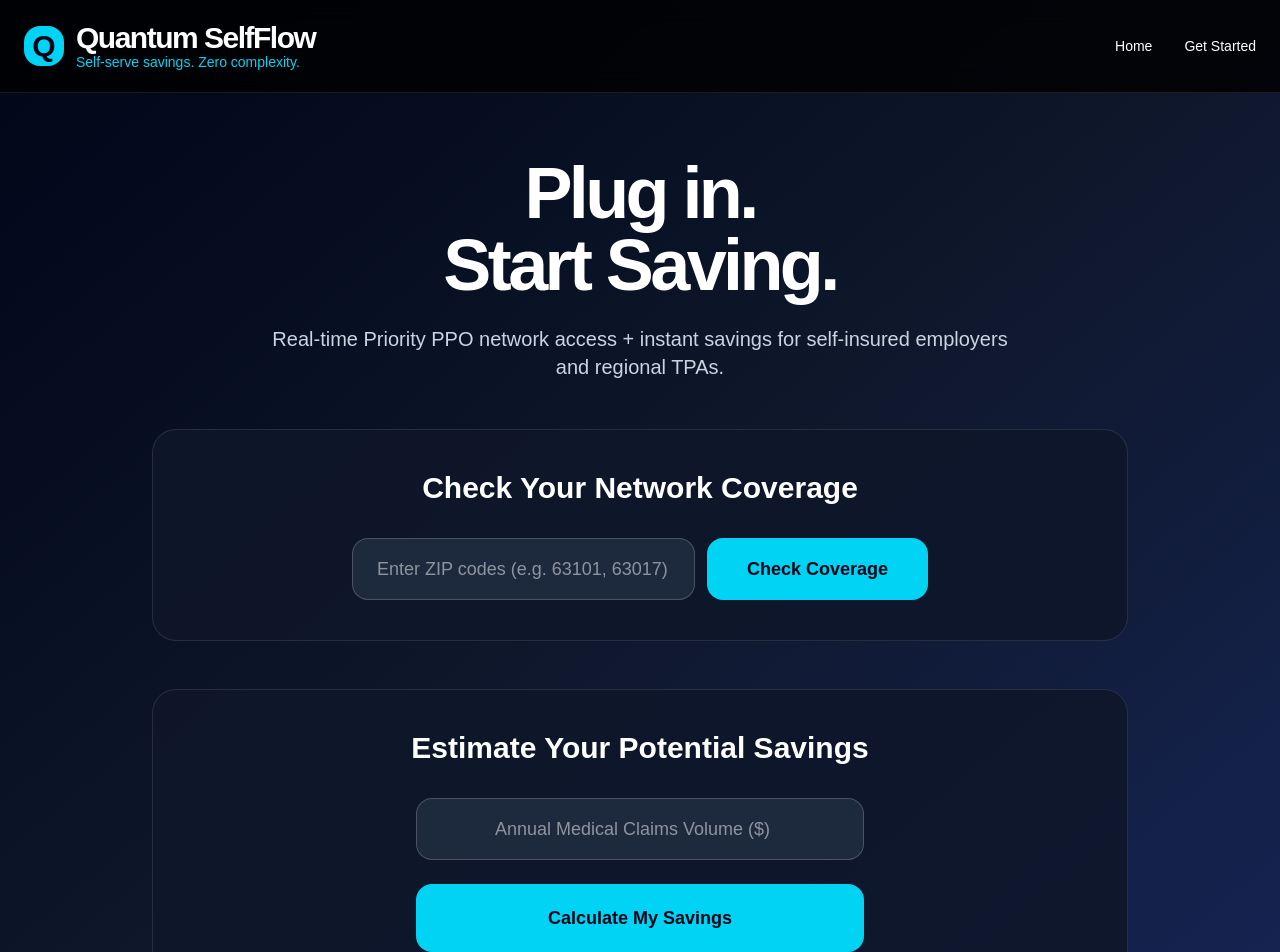
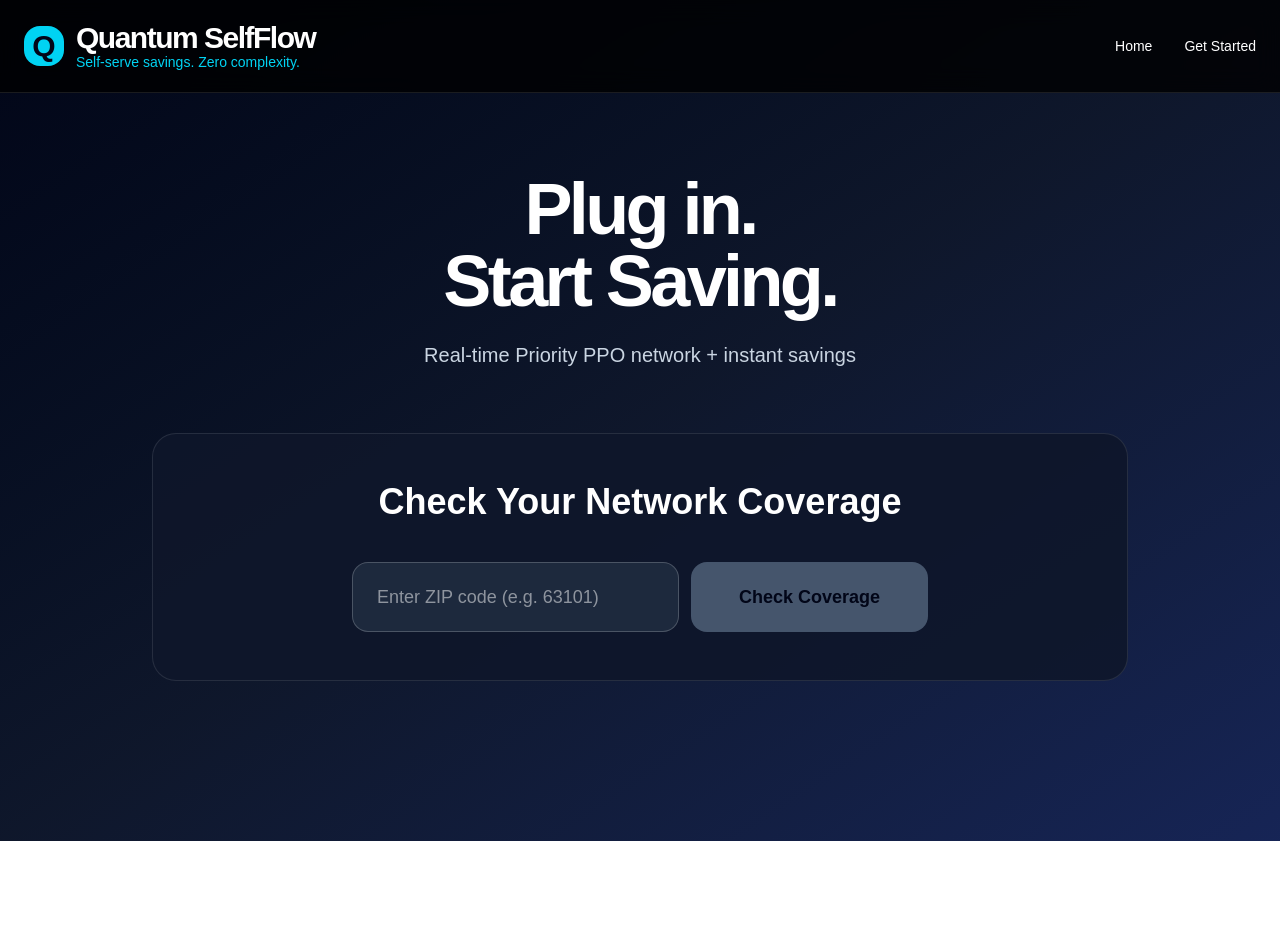
Before and after one commit to ryunstuart/quantum-selfflow, a Next.js app in the folder frontend/: page / in a window 1280 px wide. Shown: the top 952 px of the page. After the commit the page ends 841 px from the top, so only its background shows below. Built offline with nearby package versions, Linux system fonts and the light colour scheme.

Commit message:
Improved ZIP checker on homepage

```diff
--- a/frontend/app/page.tsx
+++ b/frontend/app/page.tsx
@@ -5,31 +5,16 @@ import { useState, useEffect } from 'react';
 
 export default function Home() {
   const [isLoggedIn, setIsLoggedIn] = useState(false);
-  const [user, setUser] = useState<any>(null);
-
   const [zipCodes, setZipCodes] = useState('');
   const [result, setResult] = useState<any>(null);
   const [loading, setLoading] = useState(false);
-
-  const [claimsVolume, setClaimsVolume] = useState('');
-  const [projectedSavings, setProjectedSavings] = useState<number | null>(null);
 
   const BACKEND_URL = "https://quantum-selfflow-nhtx.vercel.app";
 
   useEffect(() => {
     const saved = localStorage.getItem('selfflow_user');
-    if (saved) {
-      setIsLoggedIn(true);
-      setUser(JSON.parse(saved));
-    }
+    if (saved) setIsLoggedIn(true);
   }, []);
-
-  const logout = () => {
-    localStorage.removeItem('selfflow_user');
-    setIsLoggedIn(false);
-    setUser(null);
-    window.location.reload();
-  };
 
   const checkNetwork = async () => {
     if (!zipCodes) return;
@@ -48,14 +33,9 @@ export default function Home() {
     setLoading(false);
   };
 
-  const calculateSavings = () => {
-    if (!claimsVolume) return;
-    const volume = parseInt(claimsVolume);
-    setProjectedSavings(Math.round(volume * 0.105));
-  };
-
   return (
     <div className="min-h-screen bg-gradient-to-br from-slate-950 via-slate-900 to-blue-950 text-white">
+      {/* Nav */}
       <nav className="border-b border-white/10 bg-black/80 backdrop-blur-md sticky top-0 z-50">
         <div className="max-w-7xl mx-auto px-6 py-5 flex justify-between items-center">
           <div className="flex items-center gap-3">
@@ -68,84 +48,47 @@ export default function Home() {
 
           <div className="flex items-center gap-8 text-sm font-medium">
             <Link href="/" className="hover:text-cyan-400">Home</Link>
-
-            {!isLoggedIn && (
-              <Link href="/onboarding" className="hover:text-cyan-400 font-medium">Get Started</Link>
-            )}
-
-            {isLoggedIn && (
-              <Link href="/dashboard" className="hover:text-cyan-400 font-medium">Dashboard</Link>
-            )}
-
-            {isLoggedIn && (
-              <button onClick={logout} className="text-red-400 hover:text-red-500 font-medium">Logout</button>
-            )}
+            {!isLoggedIn && <Link href="/onboarding" className="hover:text-cyan-400">Get Started</Link>}
+            {isLoggedIn && <Link href="/dashboard" className="hover:text-cyan-400">Dashboard</Link>}
+            {isLoggedIn && <button onClick={() => { localStorage.removeItem('selfflow_user'); window.location.reload(); }} className="text-red-400">Logout</button>}
           </div>
         </div>
       </nav>
 
-      <div className="max-w-5xl mx-auto px-6 pt-16 pb-20">
-        <div className="text-center mb-12">
-          <h1 className="text-6xl md:text-7xl font-bold tracking-tighter mb-6">
-            Plug in.<br />Start Saving.
-          </h1>
-          <p className="text-xl text-slate-300 max-w-3xl mx-auto">
-            Real-time Priority PPO network access + instant savings for self-insured employers and regional TPAs.
-          </p>
+      <div className="max-w-5xl mx-auto px-6 pt-20 pb-24">
+        <div className="text-center mb-16">
+          <h1 className="text-6xl md:text-7xl font-bold tracking-tighter mb-6">Plug in.<br />Start Saving.</h1>
+          <p className="text-xl text-slate-300">Real-time Priority PPO network + instant savings</p>
         </div>
 
-        {/* ZIP Checker */}
-        <div className="bg-slate-900/90 border border-white/10 rounded-3xl p-10 mb-12">
-          <h2 className="text-3xl font-semibold mb-8 text-center">Check Your Network Coverage</h2>
-          <div className="flex gap-3 max-w-xl mx-auto">
+        {/* Improved ZIP Checker */}
+        <div className="bg-slate-900/90 border border-white/10 rounded-3xl p-12 mb-16">
+          <h2 className="text-4xl font-semibold text-center mb-10">Check Your Network Coverage</h2>
+
+          <div className="max-w-xl mx-auto">
+            <div className="flex gap-3">
               <input
                 type="text"
-              placeholder="Enter ZIP codes (e.g. 63101, 63017)"
-              className="flex-1 bg-slate-800 border border-white/20 rounded-2xl px-6 py-4 text-lg focus:outline-none focus:border-cyan-400"
+                placeholder="Enter ZIP code (e.g. 63101)"
+                className="flex-1 bg-slate-800 border border-white/20 rounded-2xl px-6 py-5 text-lg focus:outline-none focus:border-cyan-400"
                 value={zipCodes}
                 onChange={(e) => setZipCodes(e.target.value)}
               />
               <button
                 onClick={checkNetwork}
-              disabled={loading}
-              className="bg-cyan-400 hover:bg-cyan-300 disabled:bg-slate-600 text-slate-950 font-semibold px-10 py-4 rounded-2xl text-lg transition"
+                disabled={loading || !zipCodes}
+                className="bg-cyan-400 hover:bg-cyan-300 disabled:bg-slate-600 text-slate-950 font-semibold px-12 py-5 rounded-2xl text-lg transition"
               >
                 {loading ? "Checking..." : "Check Coverage"}
               </button>
             </div>
 
             {result && (
-            <div className="mt-10 bg-gradient-to-br from-green-900/70 to-emerald-900/70 border border-green-400/50 rounded-2xl p-10 text-center">
-              <div className="text-5xl mb-4">✅</div>
-              <div className="text-green-400 text-3xl font-semibold">Excellent Coverage</div>
-              <div className="text-7xl font-bold text-green-400 my-4">{result.doctors}</div>
-              <div className="text-slate-300 mb-8">Priority PPO doctors found</div>
-              <button onClick={() => window.location.href = "/onboarding"} className="w-full bg-cyan-400 hover:bg-cyan-300 text-slate-950 font-semibold py-5 rounded-2xl text-lg">
-                Activate Quantum SelfFlow →
-              </button>
-            </div>
-          )}
-        </div>
-
-        {/* Savings Calculator */}
-        <div className="bg-slate-900/90 border border-white/10 rounded-3xl p-10">
-          <h2 className="text-3xl font-semibold mb-8 text-center">Estimate Your Potential Savings</h2>
-          <div className="max-w-md mx-auto text-center">
-            <input
-              type="number"
-              placeholder="Annual Medical Claims Volume ($)"
-              value={claimsVolume}
-              onChange={(e) => setClaimsVolume(e.target.value)}
-              className="w-full bg-slate-800 border border-white/20 rounded-2xl px-6 py-4 text-lg mb-6 text-center"
-            />
-            <button onClick={calculateSavings} className="w-full bg-cyan-400 hover:bg-cyan-300 text-slate-950 font-semibold py-5 rounded-2xl text-lg">
-              Calculate My Savings
-            </button>
-
-            {projectedSavings && (
-              <div className="mt-10 p-8 bg-green-900/40 border border-green-500/50 rounded-2xl">
-                <div className="text-green-400 text-6xl font-bold">${projectedSavings.toLocaleString()}</div>
-                <div className="text-slate-300 text-xl mt-2">Estimated Annual Savings</div>
+              <div className="mt-10 bg-gradient-to-br from-green-900/70 to-emerald-900/70 border border-green-400/50 rounded-3xl p-12 text-center">
+                <div className="text-6xl mb-6">✅ Excellent Coverage</div>
+                <div className="text-8xl font-bold text-green-400 my-4">{result.doctors}</div>
+                <div className="text-2xl text-slate-300">Priority PPO doctors found</div>
+                <p className="text-slate-400 mt-6">Strong network in your area. Employees can access high-quality care at lower cost.</p>
               </div>
             )}
           </div>
```
Lines whose indentation alone changed are shown as unchanged.
